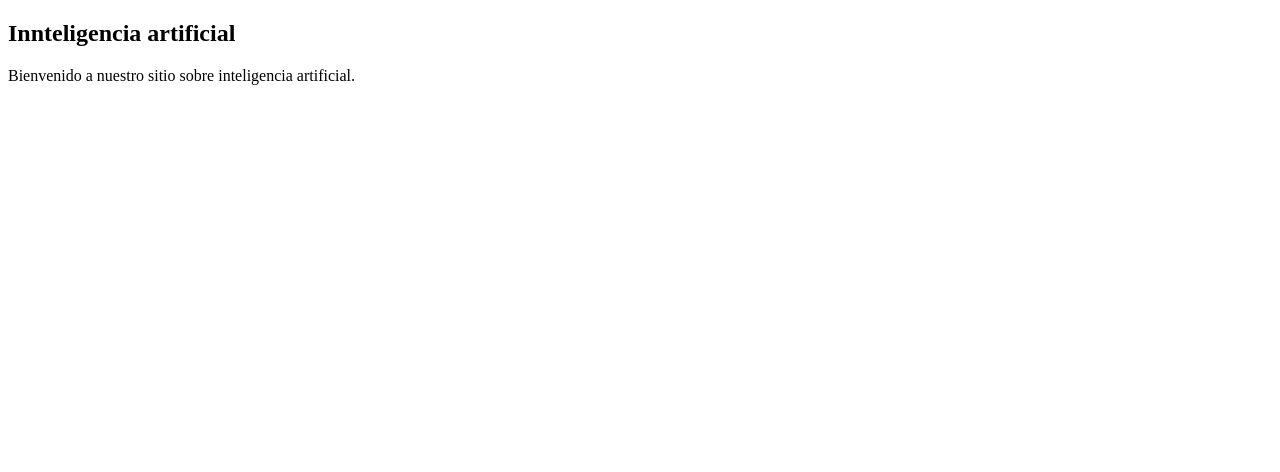
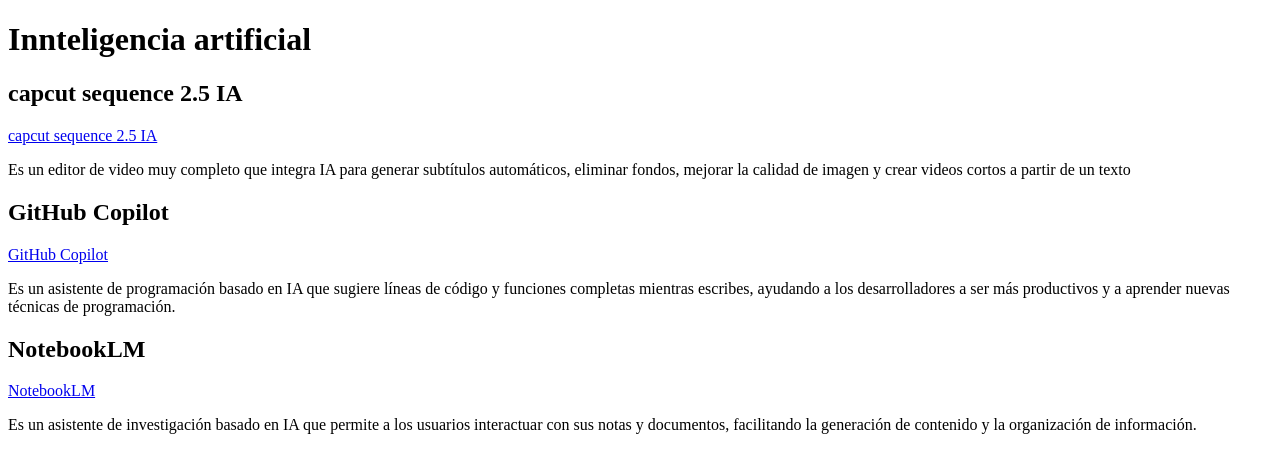
Before and after one commit to eliansalazar-ceroca/IA_Daw, a plain HTML site: page index.html in a window 1280 px wide. Drawn offline with Linux system fonts and the light colour scheme.

Commit message:
classes inicial

```diff
--- a/index.html
+++ b/index.html
@@ -14,12 +14,23 @@
 <body>
     <header></header>
     <main>
+        <H1>Innteligencia artificial</H1>
         <article>
-        <h1>Innteligencia artificial</h1>
-        <p>Bienvenido a nuestro sitio sobre inteligencia artificial.</p>
+            <h2>capcut sequence 2.5 IA</h2>
+            <a href="https://www.capcut.com/editor?scenario=custom">capcut sequence 2.5 IA</a>
+            <p> Es un editor de video muy completo que integra IA para generar subtítulos automáticos, eliminar fondos,
+                mejorar la calidad de imagen y crear videos cortos a partir de un texto</p>
         </article>
+        <h2>GitHub Copilot</h2>
+        <a href="https://github.com/features/copilot">GitHub Copilot</a>
+        <p>Es un asistente de programación basado en IA que sugiere líneas de código y funciones completas mientras
+            escribes, ayudando a los desarrolladores a ser más productivos y a aprender nuevas técnicas de programación.
+        </p>
         <article>
-
+            <h2>NotebookLM</h2>
+            <a href="https://notebooklm.google.com/">NotebookLM</a>
+            <p>Es un asistente de investigación basado en IA que permite a los usuarios interactuar con sus notas y
+                documentos, facilitando la generación de contenido y la organización de información.</p>
         </article>
     </main>
 </body>
```
Lines whose indentation alone changed are shown as unchanged.
